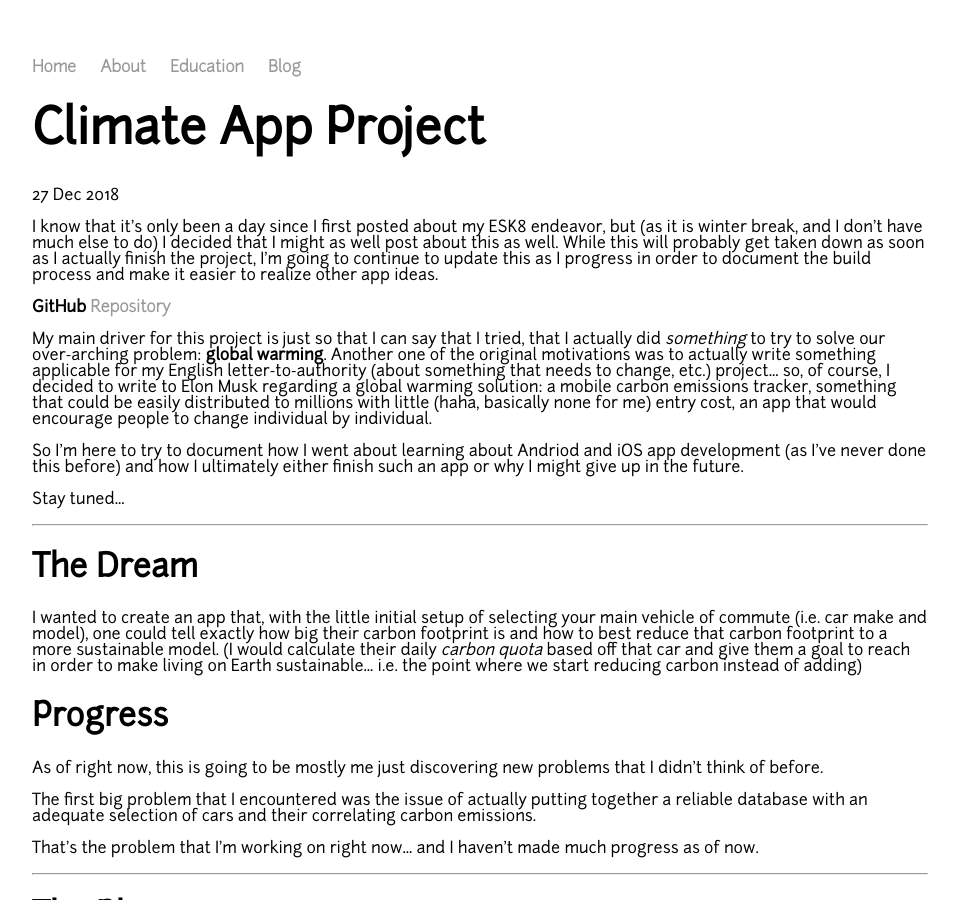
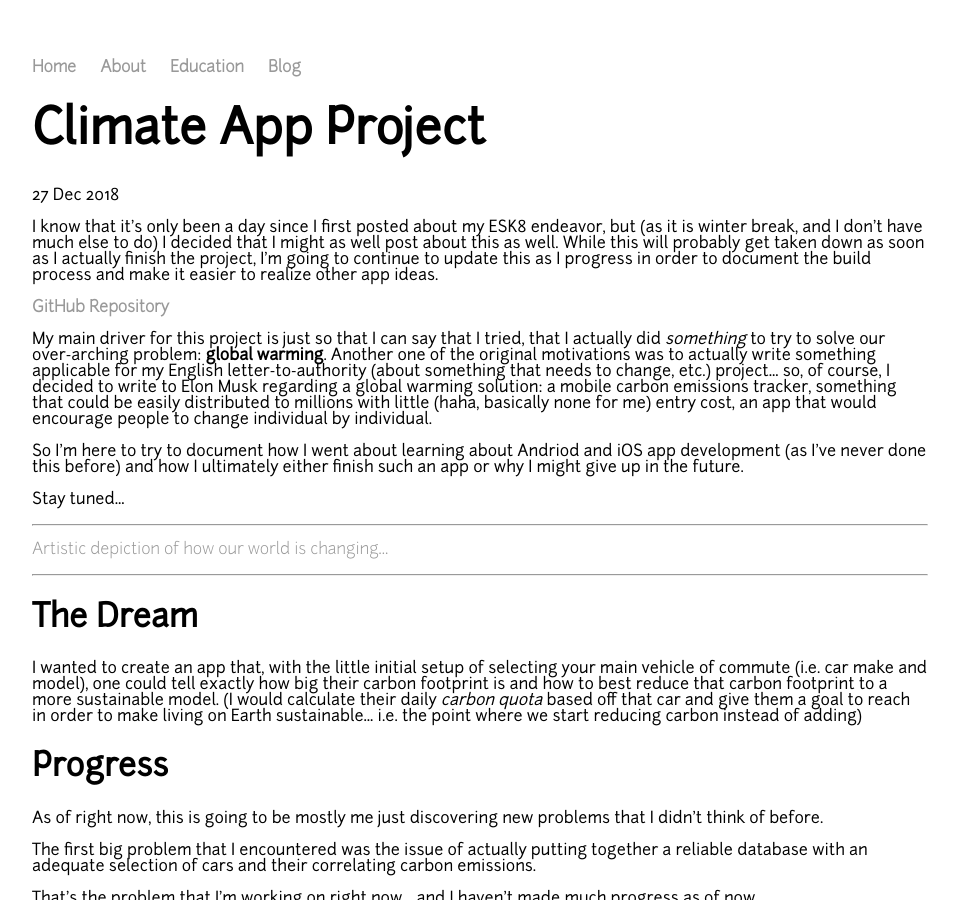
Before and after one commit to nicholaschiang/nicholaschiang.github.io, a Jekyll site: the page built from _posts/2018-12-27-climate-app.md, in a window 1280 px wide and 900 px high. Shown: the whole window, without its empty margins (160-1119 px from the left). Built offline with Jekyll 4.4.1, drawn with Linux system fonts in a browser that asks for light colours.

Commit message:
Updatepdate climate app blog post

```diff
--- a/_posts/2018-12-27-climate-app.md
+++ b/_posts/2018-12-27-climate-app.md
@@ -6,13 +6,17 @@ date: 2018-12-27
 
 I know that it's only been a day since I first posted about my ESK8 endeavor, but (as it is winter break, and I don't have much else to do) I decided that I might as well post about this as well. While this will probably get taken down as soon as I actually finish the project, I'm going to continue to update this as I progress in order to document the build process and make it easier to realize other app ideas.
 
-### GitHub [Repository]("https://github.com/nicholaschiang/climate-app" "Repository")
+### [GitHub Repository]("https://github.com/nicholaschiang/climate-app" "GitHub Repository")
 
 My main driver for this project is just so that I can say that I tried, that I actually did *something* to try to solve our over-arching problem: **global warming**. Another one of the original motivations was to actually write something applicable for my English letter-to-authority (about something that needs to change, etc.) project... so, of course, I decided to write to Elon Musk regarding a global warming solution: a mobile carbon emissions tracker, something that could be easily distributed to millions with little (haha, basically none for me) entry cost, an app that would encourage people to change individual by individual.
 
 So I'm here to try to document how I went about learning about Andriod and iOS app development (as I've never done this before) and how I ultimately either finish such an app or why I might give up in the future.
 
 Stay tuned...
+
+***
+
+[Artistic depiction of how our world is changing...]("https://nicholaschiang.github.io/images/global-warming.jpg" "Artistic Depiction of Global Warming")
 
 ***
 
```
Also changed, not shown: images/global-warming.jpg (added).
